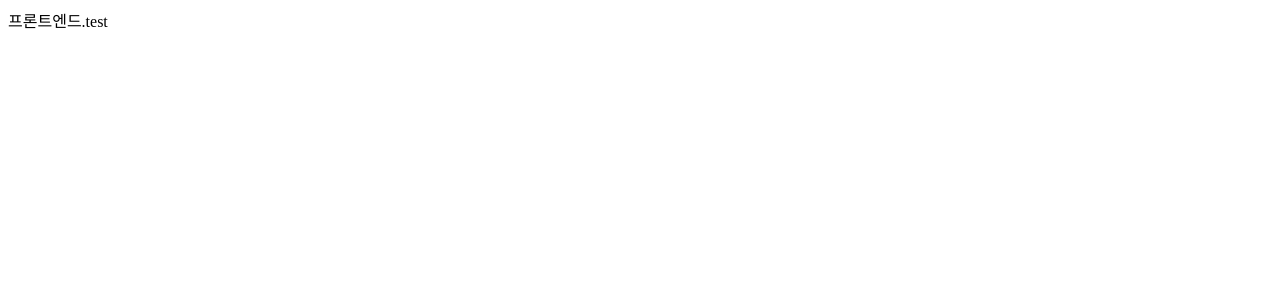
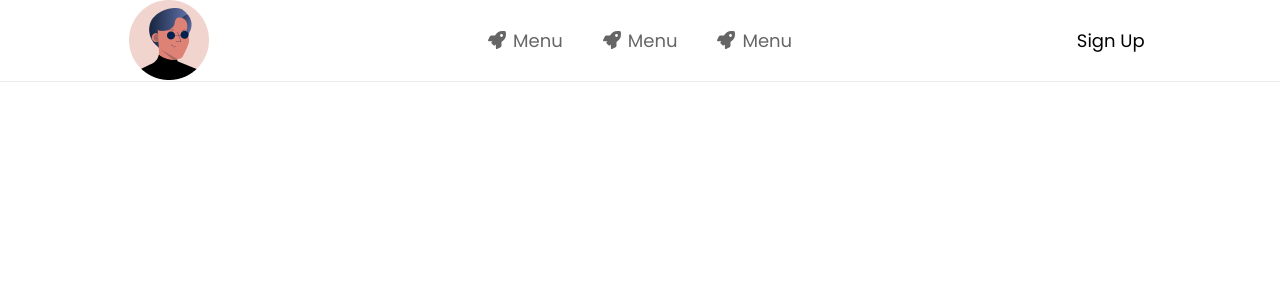
Before and after one commit to wogh002/shadowing, a React (Create React App) app: page / in a window 1280 px wide. Shown: the top 300 px of the page. Built offline with nearby package versions, Linux system fonts and the light colour scheme.

Commit message:
feat : add header.jsx

```diff
--- a/package.json
+++ b/package.json
@@ -3,12 +3,16 @@
   "version": "0.1.0",
   "private": true,
   "dependencies": {
+    "@fortawesome/fontawesome-svg-core": "^1.2.36",
+    "@fortawesome/free-solid-svg-icons": "^5.15.4",
+    "@fortawesome/react-fontawesome": "^0.1.15",
     "@testing-library/jest-dom": "^5.14.1",
     "@testing-library/react": "^11.2.7",
     "@testing-library/user-event": "^12.8.3",
     "react": "^17.0.2",
     "react-dom": "^17.0.2",
     "react-scripts": "4.0.3",
+    "styled-components": "^5.3.0",
     "web-vitals": "^1.1.2"
   },
   "scripts": {
--- a/public/index.html
+++ b/public/index.html
@@ -7,7 +7,10 @@
   <meta name="viewport" content="width=device-width, initial-scale=1" />
   <meta name="theme-color" content="#000000" />
   <meta name="description" content="Web site created using create-react-app" />
-  <title>React App</title>
+  <link rel="preconnect" href="https://fonts.googleapis.com">
+  <link rel="preconnect" href="https://fonts.gstatic.com" crossorigin>
+  <link href="https://fonts.googleapis.com/css2?family=Besley:wght@400;700&family=Poppins:wght@400;700&display=swap" rel="stylesheet">
+  <title>Shadowing</title>
 </head>
 
 <body>
--- a/src/app.jsx
+++ b/src/app.jsx
@@ -1,8 +1,8 @@
+import Main from "./components/layouts/landing/main";
+
 function App() {
   return (
-    <div className="App">
-      프론트엔드.test
-    </div>
+    <Main />
   );
 }
 export default App;
--- /dev/null
+++ b/src/components/layouts/landing/dropDown.jsx
@@ -0,0 +1,41 @@
+import React from 'react';
+import styled, { css } from 'styled-components';
+import MenuItmes from "./menuItmes";
+const DropDownWrapper = styled.div`
+    position: relative;
+    opacity: 0;
+    z-index:-1;
+    ${({ open }) => open && css`
+        opacity: 1;
+        height: 27vh;
+        z-index:1;
+    `}
+    & div {
+        border: 1px solid #e9ecef;
+        position: absolute;
+        top: -3%;
+        left:3%;
+        min-width: 123px;
+        width: 38%;
+        height: 1px;
+        transition: height 250ms ease-in-out;
+        border-radius: 10px;
+        box-shadow: 1px 3px 14px 0px rgba(0,0,0,0.69);
+        ${({ open }) => open && css`
+            height: 27vh;
+        `}
+    }
+    @media ${({ theme: { desktop } }) => desktop} {
+        display:none;
+    }
+`
+const DropDown = ({ open }) => {
+    return (
+        <DropDownWrapper open={open}>
+            <div open={open}>
+                <MenuItmes />
+            </div>
+        </DropDownWrapper>
+    )
+}
+export default DropDown;
--- /dev/null
+++ b/src/components/layouts/landing/main.jsx
@@ -0,0 +1,71 @@
+import React, { useCallback, useState } from "react";
+import styled, { css } from 'styled-components';
+import { faCaretUp, faCaretDown } from "@fortawesome/free-solid-svg-icons";
+import { FontAwesomeIcon } from "@fortawesome/react-fontawesome";
+import MenuItmes from "./menuItmes";
+import DropDown from "./dropDown";
+import logo from "../../../assets/logo.png";
+const Header = styled.header`
+    display: flex;
+    justify-content: space-between;
+    align-items: center;
+    padding: 15px;
+    border-bottom: 1px solid #e9ecef;
+    & > ul {
+        display:none;
+    }
+    & > img {
+        display:none;
+    }
+
+    ${({ open }) => open && css`
+        border-bottom: 0;
+    `};
+    /* --- desktop --- */
+    @media ${({ theme: { desktop } }) => desktop} {
+        border-bottom: 1px solid #e9ecef;
+        justify-content: space-around;
+        padding: 0;
+        & > img {
+            display: block;
+            cursor:pointer;
+        }
+        & > button {
+            display:none;
+        }
+        & > ul {
+            display:flex;
+        }
+    }
+`
+const UserInfoWrapper = styled.div`
+    & button {
+        font-size : 18px;
+    }
+`
+const Main = () => {
+    const [open, setOpen] = useState(false);
+    const onShowDropDown = useCallback(() => setOpen(!open), [open]);
+    return (
+        <>
+            <Header open={open}>
+                <button onClick={onShowDropDown}>
+                    {
+                        open ?
+                            <FontAwesomeIcon icon={faCaretUp} size="lg" />
+                            :
+                            <FontAwesomeIcon icon={faCaretDown} size="lg" />
+                    }
+                </button>
+
+                <img src={logo} alt="logo" />
+                <MenuItmes />
+                <UserInfoWrapper>
+                    <button>Sign Up</button>
+                </UserInfoWrapper>
+            </Header>
+            <DropDown open={open} />
+        </>
+    )
+};
+export default Main;
--- /dev/null
+++ b/src/components/layouts/landing/menuItmes.jsx
@@ -0,0 +1,63 @@
+import React from 'react';
+import styled from 'styled-components';
+import { faRocket } from "@fortawesome/free-solid-svg-icons";
+import { FontAwesomeIcon } from "@fortawesome/react-fontawesome";
+const Items = styled.ul`
+    padding: 17px;
+    & li {
+        opacity: 0.6;
+        text-align:left;
+        font-size: 18px;
+        margin-bottom: 30px;
+        cursor: pointer;
+        white-space: nowrap;
+        transition: opacity 250ms ease-in-out;
+        :hover{
+            opacity: 1;
+        }
+    }
+    & li span {
+        margin-left: 7px;
+    }
+       /* --- desktop --- */
+    @media ${({ theme: { desktop } }) => desktop} {
+        &{
+            /* flex 상태 */
+            padding: 0;
+        }
+        & li{
+            padding: 31px 20px;
+            margin-bottom: 0;
+            position:relative;
+            :hover::after{
+                content : "";
+                top: 80px;
+                left:32px;
+                width:60%;
+                height:2px;
+                background-color: #0066ff;
+                position: absolute;
+            }
+        }
+    }
+`;
+const MenuItmes = () => {
+    return (
+        <Items>
+            <li>
+                <FontAwesomeIcon icon={faRocket} />
+                <span>Menu</span>
+            </li>
+            <li>
+                <FontAwesomeIcon icon={faRocket} />
+                <span>Menu</span>
+            </li>
+            <li>
+                <FontAwesomeIcon icon={faRocket} />
+                <span>Menu</span>
+            </li>
+        </Items>
+    )
+}
+
+export default MenuItmes;
--- a/src/index.js
+++ b/src/index.js
@@ -1,10 +1,15 @@
 import React from 'react';
 import ReactDOM from 'react-dom';
 import App from './app';
-
+import GlobalStyle from "./styles/global";
+import { ThemeProvider } from "styled-components";
+import theme from "./styles/theme";
 ReactDOM.render(
   <React.StrictMode>
-    <App />
+    <GlobalStyle />
+    <ThemeProvider theme={theme}>
+      <App />
+    </ThemeProvider>
   </React.StrictMode>,
   document.getElementById('root')
 );
--- /dev/null
+++ b/src/styles/global.js
@@ -0,0 +1,58 @@
+import { createGlobalStyle } from "styled-components";
+const GlobalStyle = createGlobalStyle`
+* {
+	box-sizing: border-box;
+}
+html, body, div, span, applet, object, iframe,
+h1, h2, h3, h4, h5, h6, p, blockquote, pre,
+a, abbr, acronym, address, big, cite, code,
+del, dfn, em, img, ins, kbd, q, s, samp,
+small, strike, strong, sub, sup, tt, var,
+b, u, i, center,
+dl, dt, dd, ol, ul, li,
+fieldset, form, label, legend,
+table, caption, tbody, tfoot, thead, tr, th, td,
+article, aside, canvas, details, embed,
+figure, figcaption, footer, header, hgroup,
+menu, nav, output, ruby, section, summary,
+time, mark, audio, video {
+	margin: 0;
+	padding: 0;
+	border: 0;
+	font-size: 100%;
+	font: inherit;
+	vertical-align: baseline;
+}
+article, aside, details, figcaption, figure,
+footer, header, hgroup, menu, nav, section {
+	display: block;
+}
+body {
+	line-height: 1;
+	font-family: 'Poppins', sans-serif;
+}
+ol, ul {
+	list-style: none;
+}
+blockquote, q {
+	quotes: none;
+}
+blockquote:before, blockquote:after,
+q:before, q:after {
+	content: '';
+	content: none;
+}
+table {
+	border-collapse: collapse;
+	border-spacing: 0;
+}
+button,
+input{
+	cursor: pointer;
+	outline: none;
+	background-color: transparent;
+	border : none;
+	font-family: 'Poppins', sans-serif;
+}
+`
+export default GlobalStyle;
--- /dev/null
+++ b/src/styles/theme.js
@@ -0,0 +1,7 @@
+const size = {
+    desktop: "768px",
+}
+const theme = {
+    desktop: `(min-width : ${size.desktop})`,
+}
+export default theme;
```
Also changed, not shown: src/assets/logo.png (added), 1 other file (tests, documents, lock files or other folders).
